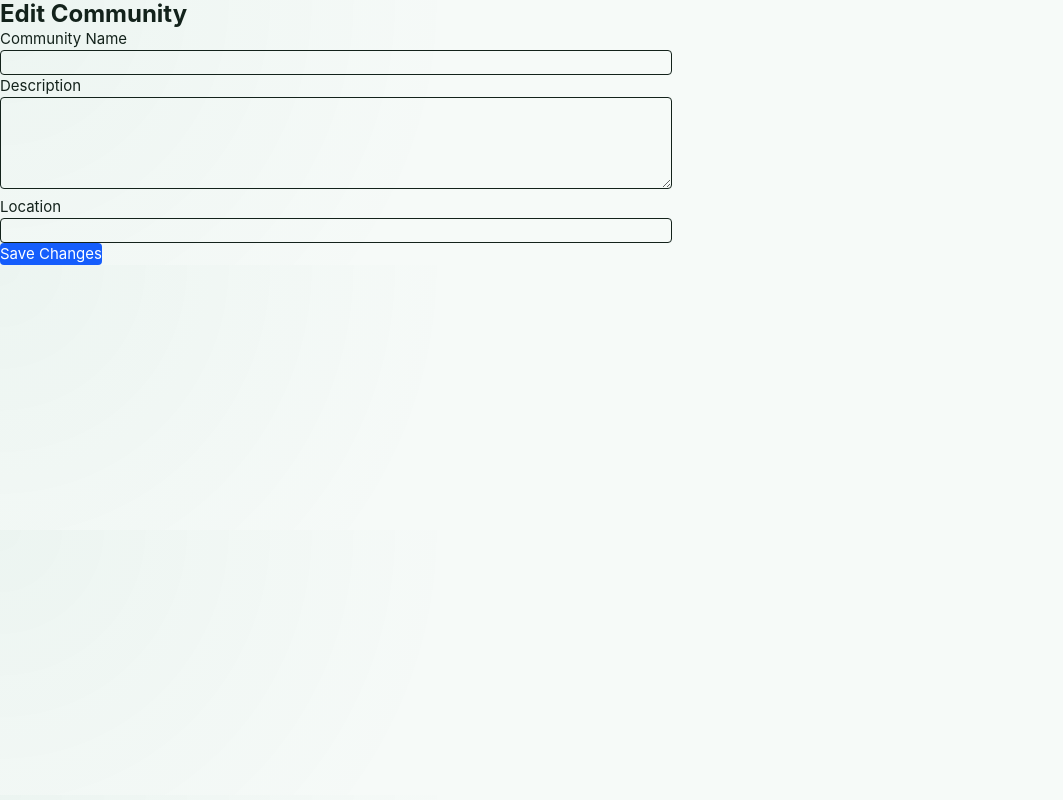
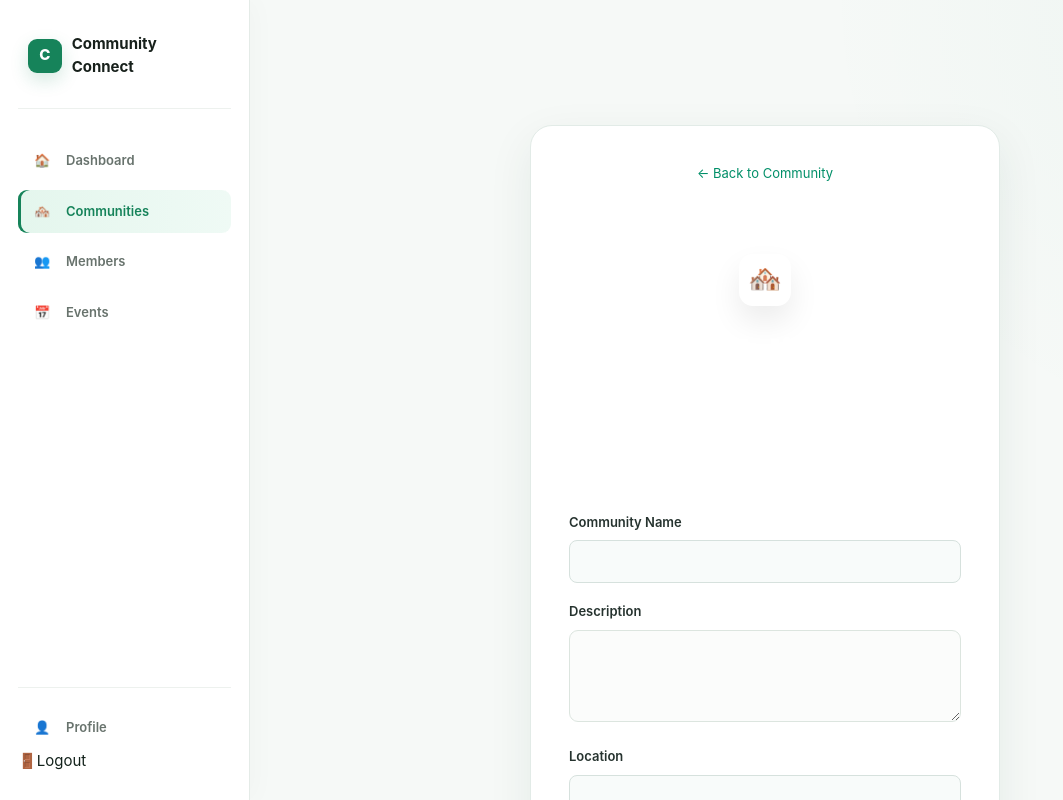
Before and after one commit to muhammedabubakarjajere2019-code/community-connect, a React (Vite) app: page /communities/1/edit in a window 1280 px wide. Shown: the top 800 px of the page, without its empty margins (0-1063 px from the left). Built offline with nearby package versions, Linux system fonts and the light colour scheme; no server answers; the database is empty; sample sign-in values are in the browser's storage.

Commit message:
Fix editcommunity to use supabase

```diff
--- a/createvent.jsx
+++ /dev/null
@@ -1,118 +0,0 @@
-import { useState } from "react";
-import { useNavigate } from "react-router-dom";
-import axios from "axios";
-
-export default function CreateEvent() {
-  const navigate = useNavigate();
-  const [formData, setFormData] = useState({
-    title: "",
-    description: "",
-    date: "",
-    time: "",
-    location: "",
-    communityId: ""
-  });
-  const [loading, setLoading] = useState(false);
-
-  const handleChange = (e) => {
-    setFormData({ ...formData, [e.target.name]: e.target.value });
-  };
-
-  const handleSubmit = async (e) => {
-    e.preventDefault();
-    setLoading(true);
-    try {
-      await axios.post(`https://your-api-url.com/api/events`, formData);
-      alert("Event created successfully!");
-      navigate("/events");
-    } catch (err) {
-      console.error(err);
-      alert("Failed to create event");
-      setLoading(false);
-    }
-  };
-
-  return (
-    <div className="max-w-2xl mx-auto p-6">
-      <h1 className="text-2xl font-bold mb-4">Create New Event</h1>
-      <form onSubmit={handleSubmit} className="space-y-4">
-        <div>
-          <label className="block mb-1">Event Title</label>
-          <input
-            type="text"
-            name="title"
-            value={formData.title}
-            onChange={handleChange}
-            className="w-full border p-2 rounded"
-            required
-          />
-        </div>
-        <div>
-          <label className="block mb-1">Description</label>
-          <textarea
-            name="description"
-            value={formData.description}
-            onChange={handleChange}
-            className="w-full border p-2 rounded"
-            rows="4"
-            required
-          />
-        </div>
-        <div className="grid grid-cols-2 gap-4">
-          <div>
-            <label className="block mb-1">Date</label>
-            <input
-              type="date"
-              name="date"
-              value={formData.date}
-              onChange={handleChange}
-              className="w-full border p-2 rounded"
-              required
-            />
-          </div>
-          <div>
-            <label className="block mb-1">Time</label>
-            <input
-              type="time"
-              name="time"
-              value={formData.time}
-              onChange={handleChange}
-              className="w-full border p-2 rounded"
-              required
-            />
-          </div>
-        </div>
-        <div>
-          <label className="block mb-1">Location</label>
-          <input
-            type="text"
-            name="location"
-            value={formData.location}
-            onChange={handleChange}
-            className="w-full border p-2 rounded"
-            required
-          />
-        </div>
-        <div>
-          <label className="block mb-1">Community ID</label>
-          <input
-            type="text"
-            name="communityId"
-            value={formData.communityId}
-            onChange={handleChange}
-            className="w-full border p-2 rounded"
-            placeholder="Enter community ID"
-            required
-          />
-        </div>
-        <button
-          type="submit"
-          disabled={loading}
-          className="bg-green-600 text-white px-4 py-2 rounded hover:bg-green-700 w-full"
-        >
-          {loading ? "Creating..." : "Create Event"}
-        </button>
-      </form>
-    </div>
-  );
-}
--- a/src/pages/newevent.jsx
+++ b/src/pages/createevent.jsx
@@ -4,7 +4,7 @@ import { supabase } from '../lib/supabaseClient'
 import Logout from '../components/Logout'
 import '../App.css'
 
-function NewEvent() {
+function CreateEvent() {
   const { id: communityId } = useParams()
   const [searchParams] = useSearchParams()
   const communityFromQuery = searchParams.get('community')
@@ -17,7 +17,7 @@ function NewEvent() {
     description: '',
     location: '',
     date: '',
-    time: '', // CHANGED: was event_time
+    time: '',
     type: 'General'
   })
 
@@ -32,15 +32,14 @@ function NewEvent() {
     const { data: { user } } = await supabase.auth.getUser()
     if (!user) return alert("Please login first")
 
-    // Combine date + time into 1 datetime for Supabase
-    const event_datetime = form.date && form.time? `${form.date}T${form.time}` : null
+    const event_datetime = form.date && form.time ? `${form.date}T${form.time}` : null
 
     const { error } = await supabase.from('events').insert([{
       title: form.title,
       description: form.description,
       location: form.location,
-      date: event_datetime, // save as 1 datetime
-      time: form.time, // also save time separately
+      date: event_datetime,
+      time: form.time,
       type: form.type,
       status: 'Upcoming',
       community_id: finalCommunityId,
@@ -53,7 +52,7 @@ function NewEvent() {
       console.log(error)
     } else {
       alert("Event created!")
-      navigate(`/community/${finalCommunityId}`)
+      navigate(`/communities/${finalCommunityId}`) // FIXED: added 's'
     }
   }
 
@@ -73,7 +72,7 @@ function NewEvent() {
       <main className="dashboard-main">
         <div className="auth-form-container" style={{ maxWidth: '600px', margin: '40px auto' }}>
           <div className="auth-form">
-            <Link to={`/community/${finalCommunityId}`} className="mobile-back">← Back to Community</Link>
+            <Link to={`/communities/${finalCommunityId}`} className="mobile-back">← Back to Community</Link>
 
             <div className="auth-message" style={{ textAlign: 'center' }}>
               <div className="auth-symbol">📅</div>
@@ -118,7 +117,7 @@ function NewEvent() {
               </div>
 
               <button type="submit" disabled={loading} className="primary-btn auth-submit">
-                {loading? 'Creating...' : 'Create Event →'}
+                {loading ? 'Creating...' : 'Create Event →'}
               </button>
             </form>
           </div>
@@ -127,4 +126,4 @@ function NewEvent() {
     </div>
   )
 }
-export default NewEvent
+export default CreateEvent
--- a/src/pages/editcommunity.jsx
+++ b/src/pages/editcommunity.jsx
@@ -1,6 +1,8 @@
 import { useState, useEffect } from "react";
-import { useParams, useNavigate } from "react-router-dom";
-import axios from "axios";
+import { Link, useParams, useNavigate } from "react-router-dom";
+import { supabase } from "../lib/supabaseClient";
+import Logout from "../components/Logout";
+import "../App.css";
 
 export default function EditCommunity() {
   const { id } = useParams();
@@ -15,14 +17,19 @@ export default function EditCommunity() {
 
   useEffect(() => {
     const fetchCommunity = async () => {
-      try {
-        const res = await axios.get(`https://your-api-url.com/api/communities/${id}`);
-        setFormData(res.data);
-        setLoading(false);
-      } catch (err) {
-        console.error(err);
-        setLoading(false);
+      const { data, error } = await supabase
+        .from("communities")
+        .select("*")
+        .eq("id", id)
+        .single();
+
+      if (error) {
+        alert("Error loading community");
+        console.log(error);
+      } else {
+        setFormData(data);
       }
+      setLoading(false);
     };
     fetchCommunity();
   }, [id]);
@@ -34,64 +41,70 @@ export default function EditCommunity() {
   const handleSubmit = async (e) => {
     e.preventDefault();
     setSaving(true);
-    try {
-      await axios.put(`https://your-api-url.com/api/communities/${id}`, formData);
+    const { error } = await supabase
+      .from("communities")
+      .update(formData)
+      .eq("id", id);
+
+    setSaving(false);
+    if (error) {
+      alert("Failed to update community: " + error.message);
+      console.log(error);
+    } else {
       alert("Community updated successfully!");
-      navigate("/communities");
-    } catch (err) {
-      console.error(err);
-      alert("Failed to update community");
-      setSaving(false);
+      navigate(`/communities/${id}`);
     }
   };
 
   if (loading) return <div className="p-4">Loading...</div>;
 
   return (
-    <div className="max-w-2xl mx-auto p-6">
-      <h1 className="text-2xl font-bold mb-4">Edit Community</h1>
-      <form onSubmit={handleSubmit} className="space-y-4">
-        <div>
-          <label className="block mb-1">Community Name</label>
-          <input
-            type="text"
-            name="name"
-            value={formData.name}
-            onChange={handleChange}
-            className="w-full border p-2 rounded"
-            required
-          />
+    <div className="dashboard">
+      <aside className="dashboard-sidebar">
+        <Link to="/" className="dashboard-logo"><div className="brand-icon">C</div><span>Community Connect</span></Link>
+        <nav className="dashboard-nav">
+          <Link to="/dashboard"><span>🏠</span>Dashboard</Link>
+          <Link to="/communities" className="active"><span>🏘️</span>Communities</Link>
+          <Link to="/members"><span>👥</span>Members</Link>
+          <Link to="/events"><span>📅</span>Events</Link>
+        </nav>
+        <div className="dashboard-bottom"><Link to="/profile"><span>👤</span>Profile</Link><Logout /></div>
+      </aside>
+
+      <main className="dashboard-main">
+        <div className="auth-form-container" style={{ maxWidth: '600px', margin: '40px auto' }}>
+          <div className="auth-form">
+            <Link to={`/communities/${id}`} className="mobile-back">← Back to Community</Link>
+
+            <div className="auth-message" style={{ textAlign: 'center' }}>
+              <div className="auth-symbol">🏘️</div>
+              <h1>Edit Community</h1>
+              <p>Update your community details.</p>
+            </div>
+
+            <form onSubmit={handleSubmit}>
+              <div className="form-group">
+                <label>Community Name</label>
+                <input type="text" name="name" value={formData.name} onChange={handleChange} required />
+              </div>
+
+              <div className="form-group">
+                <label>Description</label>
+                <textarea name="description" value={formData.description} onChange={handleChange} rows="4" required />
+              </div>
+
+              <div className="form-group">
+                <label>Location</label>
+                <input type="text" name="location" value={formData.location} onChange={handleChange} required />
+              </div>
+
+              <button type="submit" disabled={saving} className="primary-btn auth-submit">
+                {saving ? "Saving..." : "Save Changes →"}
+              </button>
+            </form>
+          </div>
         </div>
-        <div>
-          <label className="block mb-1">Description</label>
-          <textarea
-            name="description"
-            value={formData.description}
-            onChange={handleChange}
-            className="w-full border p-2 rounded"
-            rows="4"
-            required
-          />
-        </div>
-        <div>
-          <label className="block mb-1">Location</label>
-          <input
-            type="text"
-            name="location"
-            value={formData.location}
-            onChange={handleChange}
-            className="w-full border p-2 rounded"
-            required
-          />
-        </div>
-        <button
-          type="submit"
-          disabled={saving}
-          className="bg-blue-600 text-white px-4 py-2 rounded hover:bg-blue-700"
-        >
-          {saving ? "Saving..." : "Save Changes"}
-        </button>
-      </form>
+      </main>
     </div>
   );
 }
```
Also changed, not shown: src/App.jsx (+22 -22 lines).
